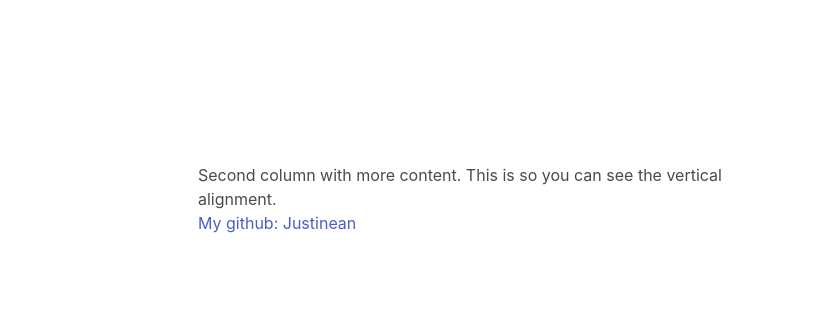
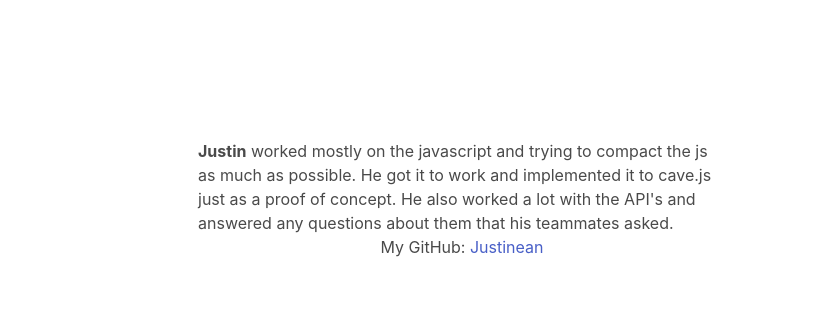
Before and after one commit to msteblu/BlitzandChaos, a plain HTML site: page contributorsPage.html in a window 1280 px wide. Shown: the part 960-1269 px from the top of the page, 454-1280 px from the left. Drawn offline with nearby package versions, Linux system fonts and the light colour scheme; a web font is replaced by a local one.

Commit message:
Added to contributor page

```diff
--- a/contributorsPage.html
+++ b/contributorsPage.html
@@ -98,9 +98,11 @@
               width="200px" height="200px">
           </div>
           <div class="column">
-            <p class="bd-notification is-primary">Second column with more content. This is so you can see the vertical
-              alignment.</p>
-            <a href="https://github.com/Justinean">My github: Justinean</a>
+            <p class="bd-notification is-primary"><b>Justin</b> worked mostly on the javascript and trying to compact the js as much as possible.
+            He got it to work and implemented it to cave.js just as a proof of concept. He also worked a lot with the API's
+            and answered any questions about them that his teammates asked.</p>
+            <p class="bd-notification is-primary has-text-centered">My GitHub: <a href="https://github.com/Justinean"
+                target="_blank" rel="noopener noreferrer">Justinean</a></p>
           </div>
         </div>
       </section>
```
